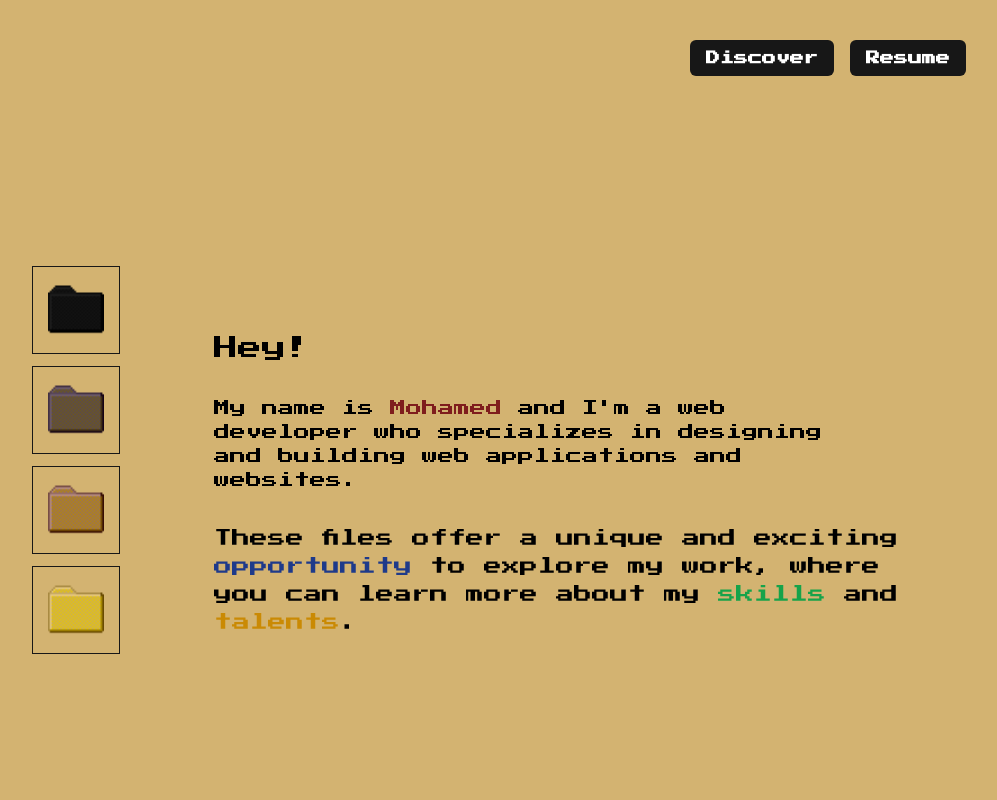
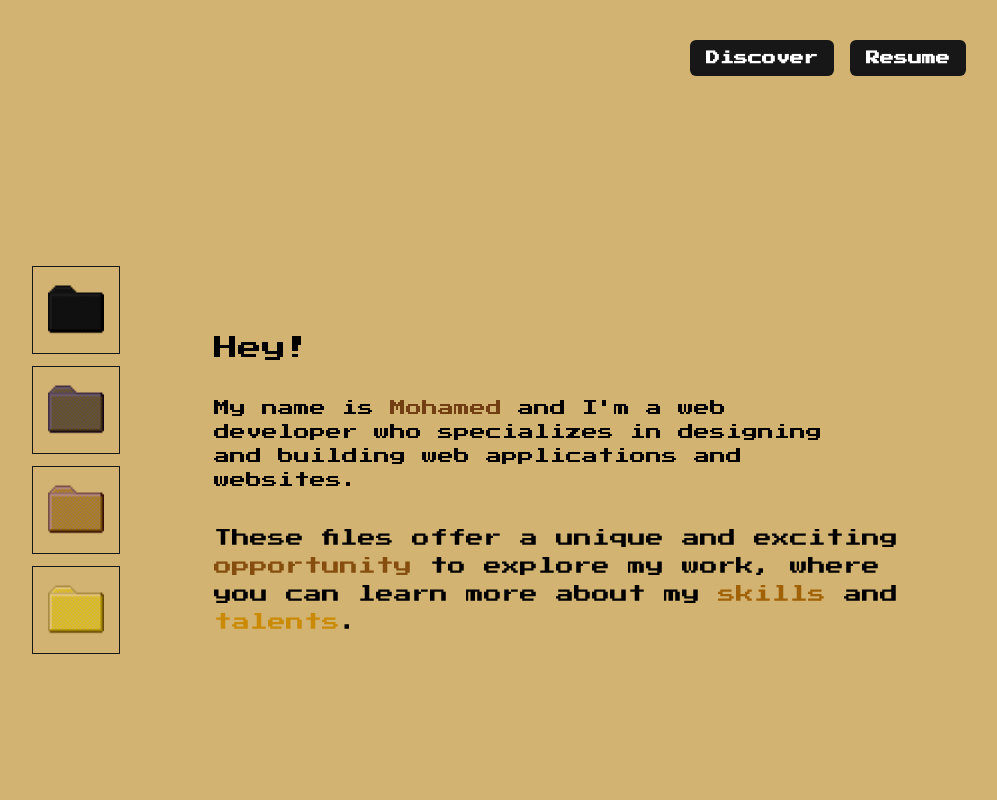
Before and after one commit to Moh-alshaibi/My-Portfolio-, a React (Vite) app: page / in a window 1280 px wide. Shown: the top 800 px of the page, without its empty margins (218-1215 px from the left). Built offline with nearby package versions, Linux system fonts and the light colour scheme.

Commit message:
re-did the page color design and removed pointers

```diff
--- a/src/pages/Home.jsx
+++ b/src/pages/Home.jsx
@@ -18,15 +18,15 @@ const Home = () => {
           <div>
             <p className="ml-96 text-2xl">Hey!</p>
             <p className="ml-96 mt-8 w-6/12">
-              My name is <span className="text-red-900">Mohamed</span> and I'm a
+              My name is <span className="text-yellow-900">Mohamed</span> and I'm a
               web developer who specializes in designing and building web
               applications and websites.
             </p>
             <p className="ml-96 mt-8 w-7/12 text-lg">
               These files offer a unique and exciting{" "}
-              <span className="text-blue-900">opportunity</span> to explore my
+              <span className="text-yellow-800">opportunity</span> to explore my
               work, where you can learn more about my{" "}
-              <span className="text-green-600">skills</span> and{" "}
+              <span className="text-yellow-700">skills</span> and{" "}
               <span className="text-yellow-600">talents</span>.
             </p>
           </div>
@@ -40,21 +40,21 @@ const Home = () => {
       </div>
       <footer className="flex justify-center pt-38 text-sm p-14 bg-neutral-900 text-white">
         <div>
-          <p className="p-2 hover:text-red-300">
+          <p className="p-2 hover:text-yellow-600">
             Copyright © 2023 Mohamed Al-Shaibi
           </p>
-          <div className="social-links cursor-pointer">
-            <div id="twitter" className="social-btn flex-center cursor-pointer">
+          <div className="social-links">
+            <div id="twitter" className="social-btn flex-center">
               <img className="cursor-pointer" src="/src/assets/img/gmail.png" alt="" />
               <span className="cursor-pointer">E-mail me!</span>
             </div>
-            <div className="social-links cursor-pointer">
-            <div id="twitter" className="social-btn flex-center cursor-pointer">
+            <div className="social-links">
+            <div id="twitter" className="social-btn flex-center">
               <img className="cursor-pointer" src="/src/assets/img/Linkedin_2.png" alt="" />
               <span className="cursor-pointer">Lets Connect!</span>
             </div>
-            <div className="social-links cursor-pointer">
-            <div id="twitter" className="social-btn flex-center cursor-pointer">
+            <div className="social-links">
+            <div id="twitter" className="social-btn flex-center">
               <img className="cursor-pointer" src="/src/assets/img/githublogo_2.png" alt="" />
               <span className="cursor-pointer">My Github!</span>
             </div>
```
